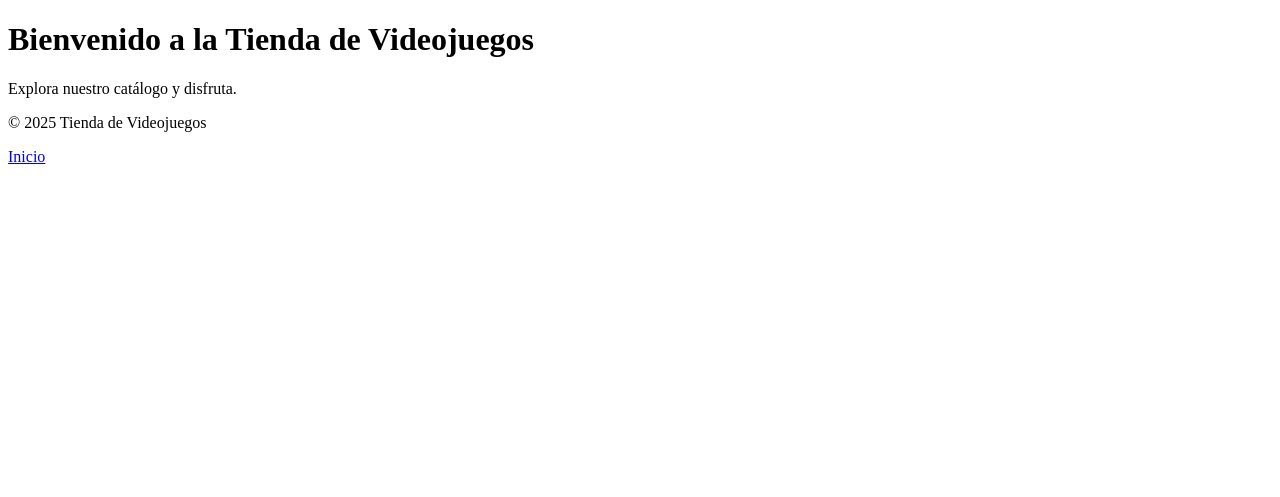
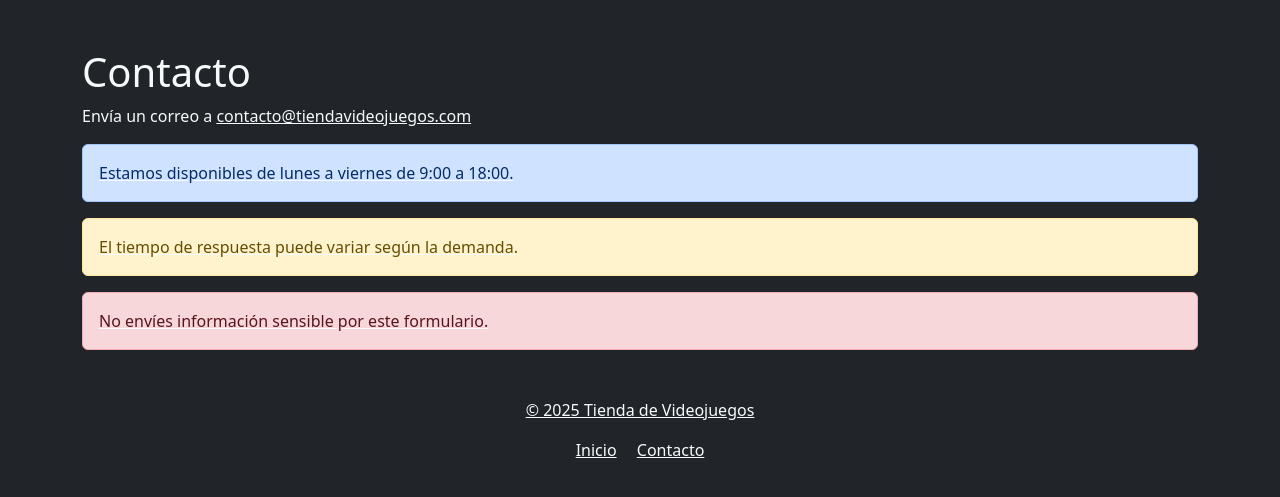
Before and after one commit to D3nis98/tienda, a Django app: page /contacto/ in a window 1280 px wide. Shown: the top 497 px of the page. Run offline with Django 5.2, Linux system fonts and the light colour scheme.

Commit message:
Add base HTML template for the video game store with Bootstrap integration

```diff
--- a/tienda/home/templates/home/contacto.html
+++ b/tienda/home/templates/home/contacto.html
@@ -1,26 +1,17 @@
-<!-- index.html -->
-<!DOCTYPE html>
-<html lang="es">
-<head>
-    <meta charset="UTF-8">
-    <title>Tienda de Videojuegos</title>
-</head>
+{% extends "base.html" %}
+{% load static %}
+{% block title %}Contacto - Tienda de Videojuegos{% endblock %}
 
-<body>
+{% block content %}
+<div class="container mt-5">
+    <h1 class="text-light">Contacto</h1>
+    <p class="text-light">Envía un correo a <a
+    href="mailto:contacto@tiendavideojuegos.com"
+        class="text-light">contacto@tiendavideojuegos.com</
+    a></p>
 
-    <h1>Bienvenido a la Tienda de Videojuegos</h1>
-
-    <p>
-        Explora nuestro catálogo y disfruta.
-    </p>
-
-    <footer>
-        <p>© 2025 Tienda de Videojuegos</p>
-
-        <a href="{% url 'home' %}">
-            Inicio
-        </a>
-    </footer>
-
-</body>
-</html>
+    <div class="alert alert-primary">Estamos disponibles de lunes a viernes de 9:00 a 18:00.</div>
+    <div class="alert alert-warning">El tiempo de respuesta puede variar según la demanda.</div>
+    <div class="alert alert-danger">No envíes información sensible por este formulario.</div>
+</div>
+{% endblock %}
--- /dev/null
+++ b/tienda/templates/base.html
@@ -0,0 +1,25 @@
+{% load static %}
+<!DOCTYPE html>
+<html lang="es">
+<head>
+    <meta charset="UTF-8">
+    <title>{% block title %}Tienda de Videojuegos{% endblock %}</title>
+
+    <link href="https://cdn.jsdelivr.net/npm/bootstrap@5.3.0/dist/css/bootstrap.min.css" rel="stylesheet" integrity="sha384-..." crossorigin="anonymous">
+    <link rel="stylesheet" href="{% static 'css/style.css' %}">
+
+    <script src="{% static 'js/script.js' %}"></script>
+</head>
+<body class="bg-dark text-light">
+
+    {% block content %}
+    {% endblock %}
+
+    <footer class="text-center mt-5 mb-3">
+        <p>&copy; 2025 Tienda de Videojuegos</p>
+        <a href="{% url 'home' %}" class="text-light">Inicio</a>
+        <a href="{% url 'contacto' %}" class="text-light ms-3">Contacto</a>
+    </footer>
+
+</body>
+</html>
--- a/tienda/tienda/settings.py
+++ b/tienda/tienda/settings.py
@@ -56,7 +56,7 @@ ROOT_URLCONF = 'tienda.urls'
 TEMPLATES = [
     {
         'BACKEND': 'django.template.backends.django.DjangoTemplates',
-        'DIRS': [],
+        'DIRS': [BASE_DIR / 'templates' ],
         'APP_DIRS': True,
         'OPTIONS': {
             'context_processors': [
@@ -117,3 +117,4 @@ USE_TZ = True
 # https://docs.djangoproject.com/en/6.0/howto/static-files/
 
 STATIC_URL = 'static/'
+STATICFILES_DIRS = [BASE_DIR / 'static']
```
Also changed, not shown: tienda/home/templates/home/index.html (+16 -17 lines), tienda/static/img/logo.png (added).
